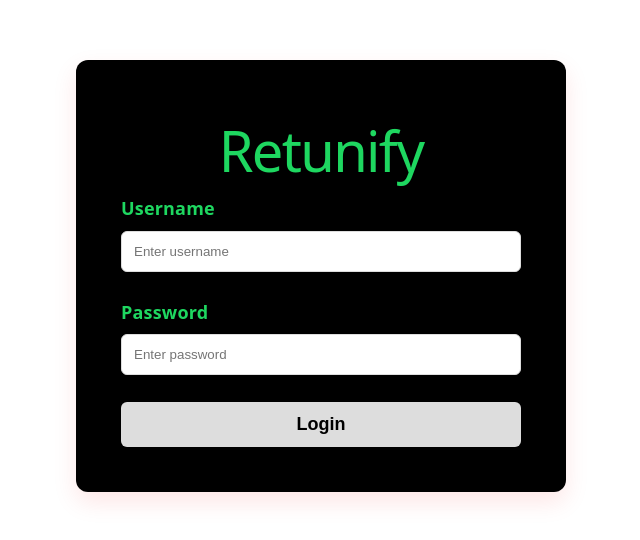
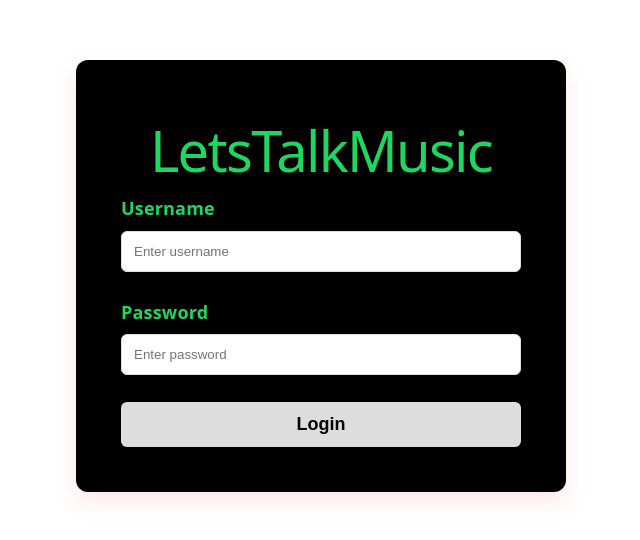
Before and after one commit to Bryan-Soda/LetsTalkMusic, a React (Vite) app in the folder client/Retunify/: page / in a window 1280 px wide. Shown: the part 124-664 px from the top of the page, without its empty margins (319-959 px from the left). Built offline with nearby package versions, Linux system fonts and the light colour scheme.

Commit message:
feat: update login page title and add bcrypt to requirements

```diff
--- a/client/Retunify/src/pages/LoginScreen.jsx
+++ b/client/Retunify/src/pages/LoginScreen.jsx
@@ -42,7 +42,7 @@ const LoginScreen = () => {
     return (
         <div className="login-page">
             <div className="login-card">
-                <h1>Retunify</h1>
+                <h1>LetsTalkMusic</h1>
                 <div className="input-group">
                     <label>Username</label>
                     <input
```
Also changed, not shown: 1 other file (tests, documents, lock files or other folders).
